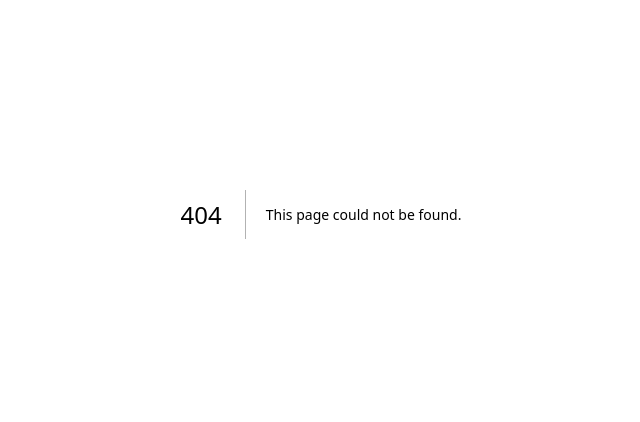
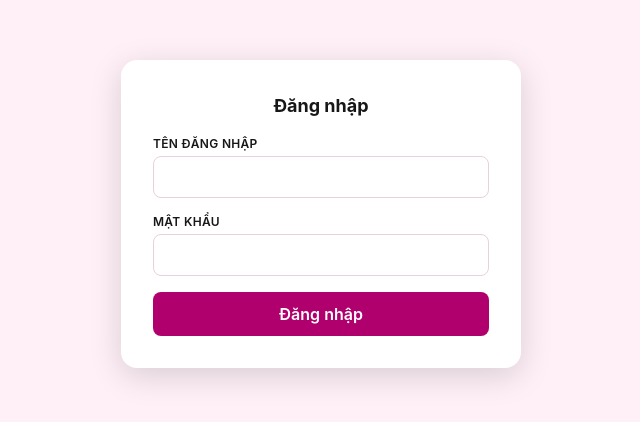
Before and after one commit to pinkhanh/merchant_job_board, a Next.js app: page /login in a window 1280 px wide. Before the commit this address had no page. Shown: the part 186-608 px from the top of the page, without its empty margins (319-959 px from the left). Built offline with nearby package versions, Linux system fonts and the light colour scheme.

Commit message:
feat: add styled login page and merchant/admin shell layouts

```diff
--- /dev/null
+++ b/app/admin/layout.tsx
@@ -0,0 +1,11 @@
+import { Shell } from '@/components/Shell';
+
+const ADMIN_NAV = [
+  { href: '/admin/merchants', label: 'Merchant' },
+  { href: '/admin/jobs', label: 'Tin tuyển dụng' },
+  { href: '/admin/applicants', label: 'Ứng viên' },
+];
+
+export default function AdminLayout({ children }: { children: React.ReactNode }) {
+  return <Shell navItems={ADMIN_NAV}>{children}</Shell>;
+}
--- /dev/null
+++ b/app/login/page.tsx
@@ -0,0 +1,80 @@
+'use client';
+
+import { useState, type FormEvent } from 'react';
+import { useRouter } from 'next/navigation';
+
+export default function LoginPage() {
+  const router = useRouter();
+  const [username, setUsername] = useState('');
+  const [password, setPassword] = useState('');
+  const [error, setError] = useState<string | null>(null);
+
+  async function handleSubmit(e: FormEvent) {
+    e.preventDefault();
+    setError(null);
+
+    const res = await fetch('/api/auth/login', {
+      method: 'POST',
+      headers: { 'Content-Type': 'application/json' },
+      body: JSON.stringify({ username, password }),
+    });
+    const body = await res.json();
+
+    if (!res.ok) {
+      setError(body.error ?? 'Đăng nhập thất bại');
+      return;
+    }
+    router.push(body.role === 'admin' ? '/admin/merchants' : '/merchant/dashboard');
+  }
+
+  return (
+    <div className="min-h-screen flex items-center justify-center bg-primary-surface font-sf-rounded">
+      <form
+        onSubmit={handleSubmit}
+        className="bg-white rounded-xl shadow-modal p-8 w-[400px] flex flex-col gap-4"
+      >
+        <h1 className="text-lg font-bold text-center">Đăng nhập</h1>
+
+        <div className="flex flex-col gap-1">
+          <label htmlFor="username" className="text-xs font-semibold uppercase tracking-wide">
+            Tên đăng nhập
+          </label>
+          <input
+            id="username"
+            value={username}
+            onChange={(e) => setUsername(e.target.value)}
+            required
+            className="border border-border rounded-md px-3 py-2.5 text-sm focus:border-primary focus:outline-none focus:ring-2 focus:ring-primary/10"
+          />
+        </div>
+
+        <div className="flex flex-col gap-1">
+          <label htmlFor="password" className="text-xs font-semibold uppercase tracking-wide">
+            Mật khẩu
+          </label>
+          <input
+            id="password"
+            type="password"
+            value={password}
+            onChange={(e) => setPassword(e.target.value)}
+            required
+            className="border border-border rounded-md px-3 py-2.5 text-sm focus:border-primary focus:outline-none focus:ring-2 focus:ring-primary/10"
+          />
+        </div>
+
+        {error && (
+          <p role="alert" className="text-status-off-text text-sm">
+            {error}
+          </p>
+        )}
+
+        <button
+          type="submit"
+          className="bg-primary text-white rounded-md py-2.5 font-semibold hover:bg-primary-hover"
+        >
+          Đăng nhập
+        </button>
+      </form>
+    </div>
+  );
+}
--- /dev/null
+++ b/app/merchant/layout.tsx
@@ -0,0 +1,13 @@
+import { Shell } from '@/components/Shell';
+
+const MERCHANT_NAV = [
+  { href: '/merchant/dashboard', label: 'Dashboard' },
+  { href: '/merchant/jobs/new', label: 'Đăng tin tuyển dụng' },
+  { href: '/merchant/jobs', label: 'Quản lý tin tuyển dụng' },
+  { href: '/merchant/applicants', label: 'Ứng viên' },
+  { href: '/merchant/profile', label: 'Hồ sơ thương hiệu' },
+];
+
+export default function MerchantLayout({ children }: { children: React.ReactNode }) {
+  return <Shell navItems={MERCHANT_NAV}>{children}</Shell>;
+}
```
Also changed, not shown: 1 other file (tests, documents, lock files or other folders).
